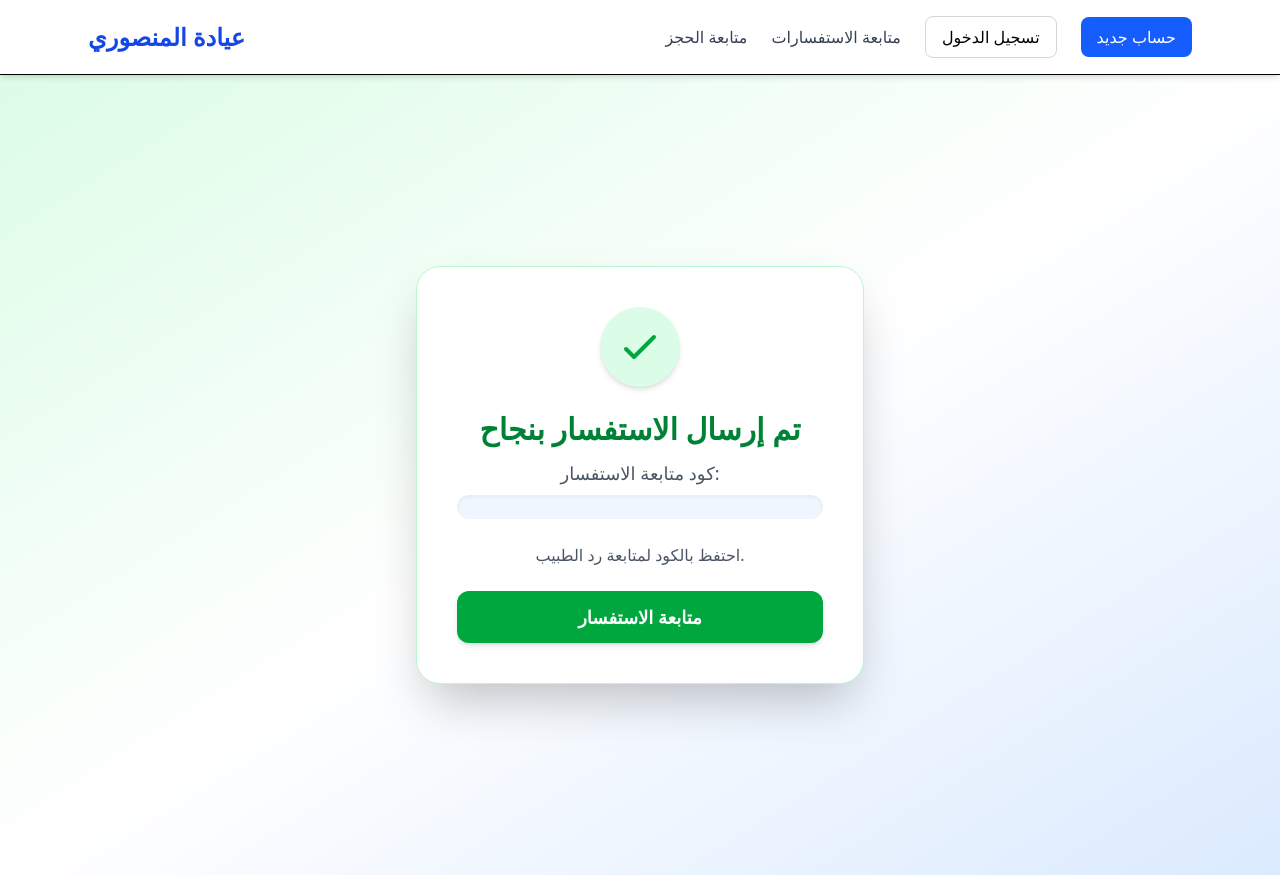
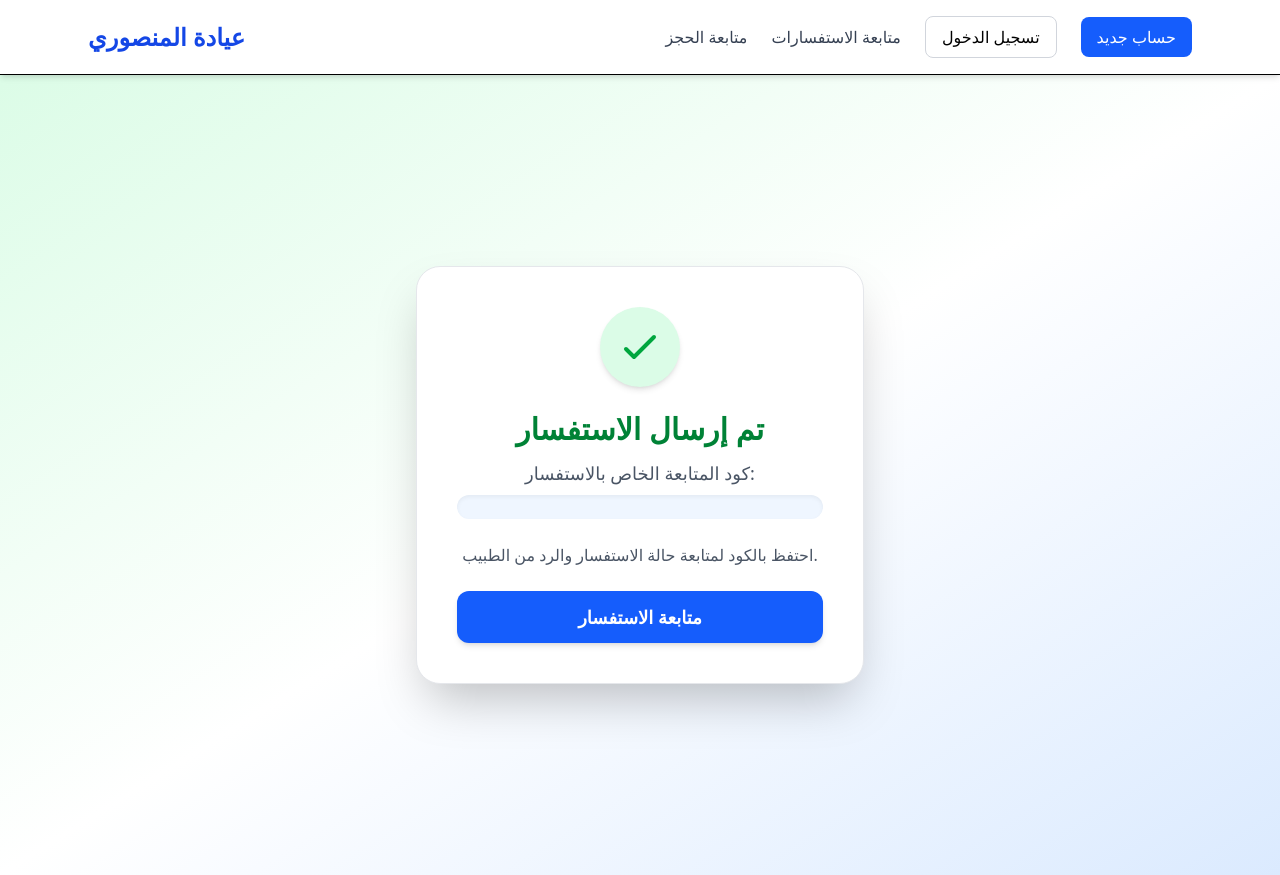
Before and after one commit to codix810/clinic, a Next.js app: page /quick-query/success in a window 1280 px wide. Built offline with nearby package versions, Linux system fonts and the light colour scheme; no server answers.

Commit message:
Add files via upload

```diff
--- a/src/app/quick-query/success/page.tsx
+++ b/src/app/quick-query/success/page.tsx
@@ -1,58 +1,14 @@
 "use client";
 
-import { useSearchParams } from "next/navigation";
+import { Suspense } from "react";
+import SuccessQuickQuery from "./success-content";
 
-export default function QuickQuerySuccess() {
-  const searchParams = useSearchParams();
-  const code = searchParams.get("code");
-
+export default function Page() {
   return (
-    <div className="min-h-screen flex items-center justify-center bg-gradient-to-br from-green-100 via-white to-blue-100 p-6">
-
-      <div className="bg-white shadow-2xl border border-green-200 rounded-3xl p-10 max-w-md w-full text-center animate-fadeIn">
-
-        {/* SUCCESS ICON */}
-        <div className="w-20 h-20 bg-green-100 text-green-600 rounded-full flex items-center justify-center mx-auto mb-6 shadow-md">
-          <svg
-            xmlns="http://www.w3.org/2000/svg"
-            className="h-12 w-12"
-            fill="none"
-            viewBox="0 0 24 24"
-            stroke="currentColor"
-            strokeWidth="2"
-          >
-            <path
-              strokeLinecap="round"
-              strokeLinejoin="round"
-              d="M5 13l4 4L19 7"
-            />
-          </svg>
-        </div>
-
-        <h1 className="text-3xl font-extrabold text-green-700 mb-3">
-          تم إرسال الاستفسار بنجاح
-        </h1>
-
-        <p className="text-gray-600 text-lg mb-2">
-          كود متابعة الاستفسار:
-        </p>
-
-        <p className="text-3xl font-extrabold text-blue-700 tracking-widest bg-blue-50 py-3 rounded-xl shadow-inner mb-6">
-          {code}
-        </p>
-
-        <p className="text-gray-600 mb-6">
-          احتفظ بالكود لمتابعة رد الطبيب.
-        </p>
-
-        <button
-          onClick={() => (window.location.href = "/quick-query/track")}
-          className="w-full bg-green-600 hover:bg-green-700 active:scale-95 transition text-white p-3 rounded-xl font-bold text-lg shadow-md"
-        >
-          متابعة الاستفسار
-        </button>
-
-      </div>
-    </div>
+    <Suspense fallback={<div className="p-10 text-center">جاري التحميل...</div>}>
+      <SuccessQuickQuery />
+    </Suspense>
   );
 }
+
+export const dynamic = "force-dynamic";
--- /dev/null
+++ b/src/app/quick-query/success/success-content.tsx
@@ -0,0 +1,55 @@
+"use client";
+
+import { useSearchParams } from "next/navigation";
+
+export default function SuccessQuickQuery() {
+  const searchParams = useSearchParams();
+  const code = searchParams.get("code");
+
+  return (
+    <div className="min-h-screen flex items-center justify-center bg-gradient-to-br from-green-100 via-white to-blue-100 p-6">
+
+      <div className="bg-white shadow-2xl border border-gray-200 rounded-3xl p-10 max-w-md w-full text-center animate-fadeIn">
+
+        {/* SUCCESS ICON */}
+        <div className="w-20 h-20 bg-green-100 text-green-600 rounded-full flex items-center justify-center mx-auto mb-6 shadow-md">
+          <svg
+            xmlns="http://www.w3.org/2000/svg"
+            className="h-12 w-12"
+            fill="none"
+            viewBox="0 0 24 24"
+            stroke="currentColor"
+            strokeWidth="2"
+          >
+            <path strokeLinecap="round" strokeLinejoin="round" d="M5 13l4 4L19 7" />
+          </svg>
+        </div>
+
+        <h1 className="text-3xl font-extrabold text-green-700 mb-3">
+          تم إرسال الاستفسار
+        </h1>
+
+        <p className="text-gray-600 text-lg mb-2">
+          كود المتابعة الخاص بالاستفسار:
+        </p>
+
+        <p className="text-3xl font-extrabold text-blue-700 tracking-widest bg-blue-50 py-3 rounded-xl shadow-inner mb-6">
+          {code}
+        </p>
+
+        <p className="text-gray-600 mb-6">
+          احتفظ بالكود لمتابعة حالة الاستفسار والرد من الطبيب.
+        </p>
+
+        <button
+          onClick={() => (window.location.href = "/track")}
+          className="w-full bg-blue-600 hover:bg-blue-700 active:scale-95 transition text-white p-3 rounded-xl font-bold text-lg shadow-md"
+        >
+          متابعة الاستفسار
+        </button>
+
+      </div>
+
+    </div>
+  );
+}
```
